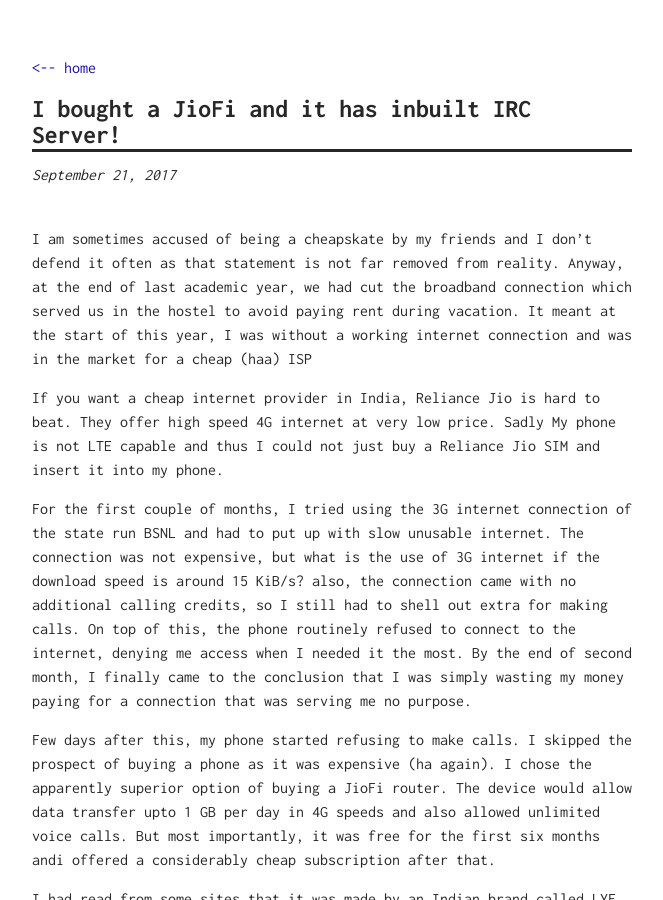
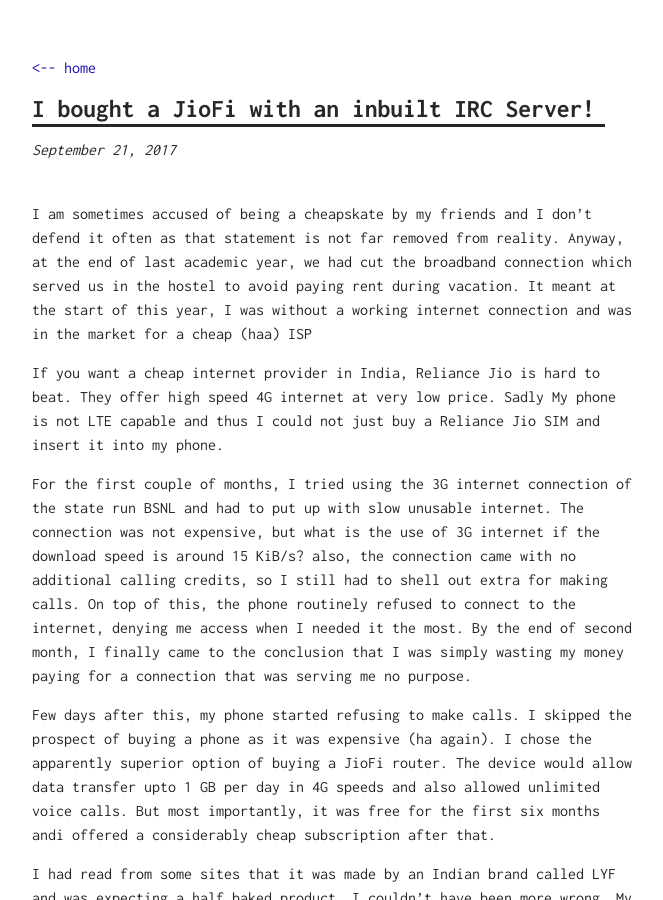
Before and after one commit to karuvally/karuvally.github.io, a Jekyll site: the page built from _posts/2017-09-21-my-JioFi-has-inbuilt-IRC-server.md, in a window 1280 px wide and 900 px high. Shown: the whole window, without its empty margins (308-971 px from the left). Built offline with Jekyll 4.4.1, drawn with Linux system fonts in a browser that asks for light colours.

Commit message:
fixed jio post's title

```diff
--- a/_posts/2017-09-21-my-JioFi-has-inbuilt-IRC-server.md
+++ b/_posts/2017-09-21-my-JioFi-has-inbuilt-IRC-server.md
@@ -1,6 +1,6 @@
 ---
 layout: post
-title: I bought a JioFi and it has inbuilt IRC Server!
+title: I bought a JioFi with an inbuilt IRC Server!
 ---
 
 I am sometimes accused of being a cheapskate by my friends and I don't defend it often as that statement is not far removed from reality. Anyway, at the end of last academic year, we had cut the broadband connection which served us in the hostel to avoid paying rent during vacation. It meant at the start of this year, I was without a working internet connection and was in the market for a cheap (haa) ISP
```
